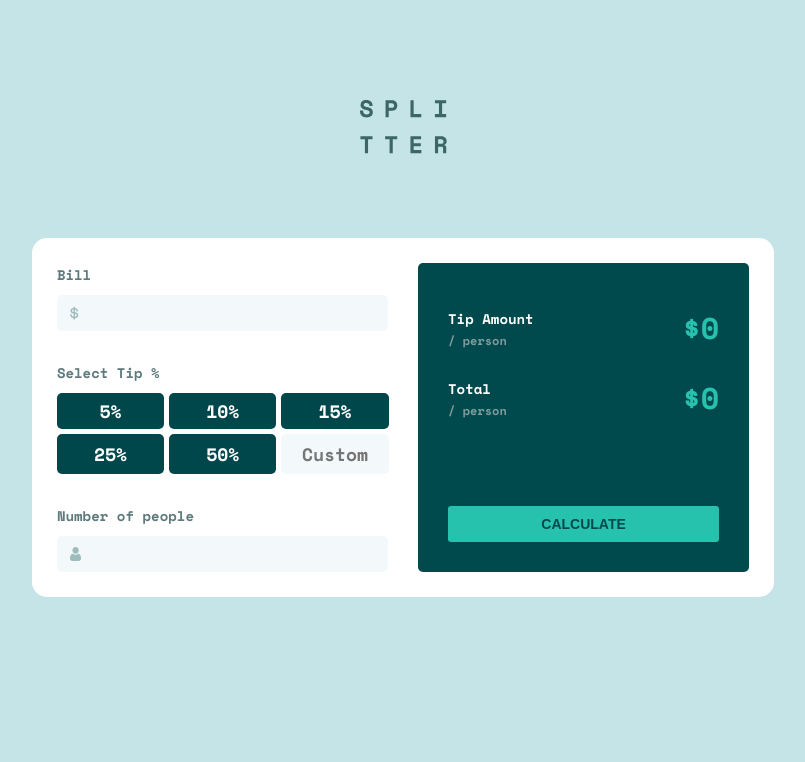
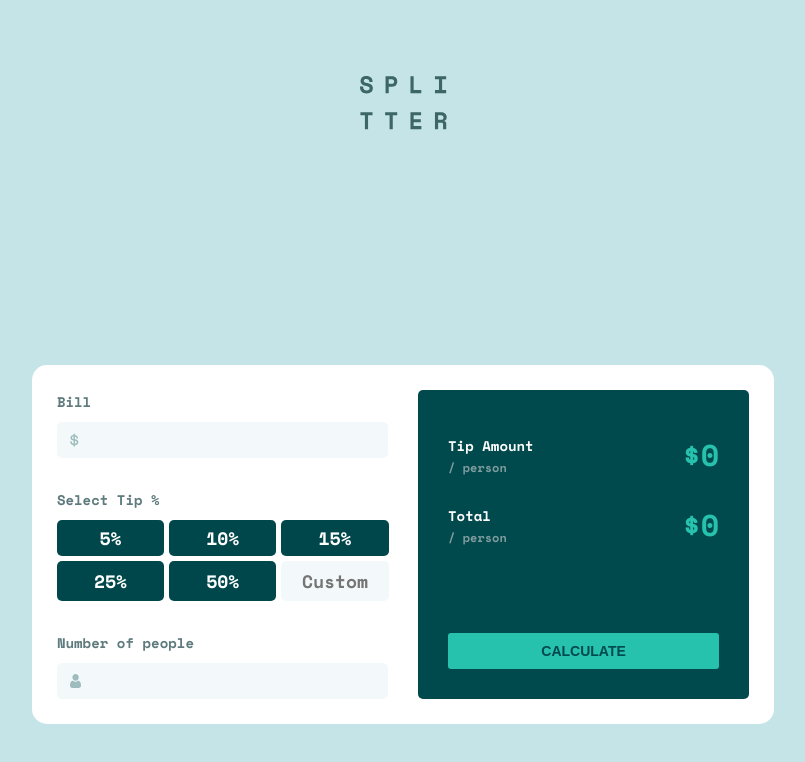
Before and after one commit to azamatpro/Tip-Calculator-App-Main, a website: page index.html in a window 1280 px wide. Shown: the whole page, without its empty margins (237-1042 px from the left). Drawn offline with nearby package versions, Linux system fonts and the light colour scheme.

Commit message:
Update style.css

```diff
--- a/css/style.css
+++ b/css/style.css
@@ -22,7 +22,10 @@ body {
 .container {
   display: grid;
   justify-content: center;
-  margin-top: 10rem; }
+  align-items:center;
+  height:100vh;
+/*   margin-top: 10rem; */
+}
   @media (max-width: 750px) {
     .container {
       margin-top: 4rem; } }
```
